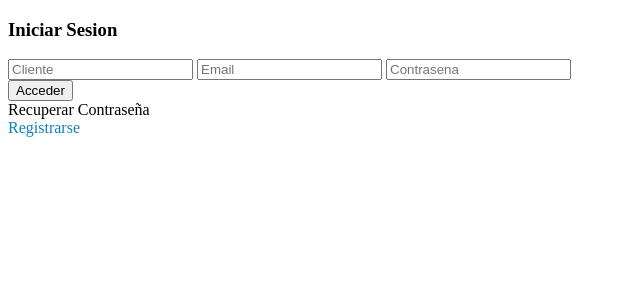
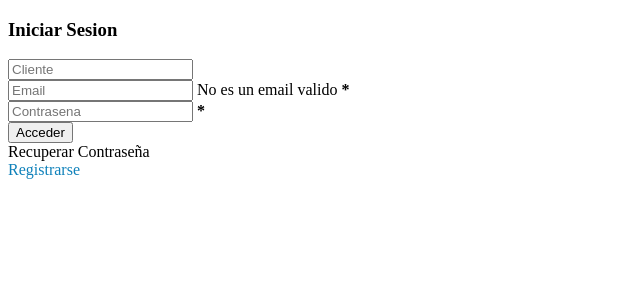
Before and after one commit to FrancoMosca/BSWeb, a PHP site: page /app/components/login/login.component.html in a window 1280 px wide. Shown: the top 300 px of the page, without its empty margins (0-640 px from the left). Run offline with PHP 8.4, Linux system fonts and the light colour scheme.

Commit message:
boton inactivo

```diff
--- a/src/app/components/dashboard/dashboard.component.css
+++ b/src/app/components/dashboard/dashboard.component.css
@@ -105,6 +105,12 @@
     cursor: pointer
 }
 
+.loginBox input[type="submit"][disabled] {
+    background-color: #0f81ba5b;
+    cursor: default;
+}
+
+
 .loginBox a{
     color: #636464;
     font-size: 14px;
--- a/src/app/components/forgotten-password/forgotten-password.component.css
+++ b/src/app/components/forgotten-password/forgotten-password.component.css
@@ -105,6 +105,11 @@
     cursor: pointer
 }
 
+.loginBox input[type="submit"][disabled] {
+    background-color: #0f81ba5b;
+    cursor: default;
+}
+
 .loginBox a{
     color: #636464;
     font-size: 14px;
--- a/src/app/components/login/login.component.css
+++ b/src/app/components/login/login.component.css
@@ -105,6 +105,11 @@
     cursor: pointer
 }
 
+.loginBox input[type="submit"][disabled] {
+    background-color: #0f81ba5b;
+    cursor: default;
+}
+
 .loginBox a{
     color: #636464;
     font-size: 14px;
--- a/src/app/components/login/login.component.html
+++ b/src/app/components/login/login.component.html
@@ -2,14 +2,27 @@
 <div class="loginBox">
   <h3>Iniciar Sesion</h3>
   <form (ngSubmit)="login()" [formGroup]="userLogin">
-      <div class="inputBox">
+    <div class="form-group">
       <input id="clientId" formControlName="clientsId" type="text" name="clientsId" placeholder="Cliente">
+    </div>
+    <div class="form-group">
       <input id="uname" formControlName="email" type="text" name="Username" placeholder="Email">
-        <input id="pass" formControlName="password"type="password" name="Password" placeholder="Contrasena">
+      <span *ngIf="userLogin.get('email')?.hasError('email') && userLogin.get('email')?.touched" class="text-danger labelError">
+        No es un email valido
+      </span>
+      <span *ngIf="userLogin.get('email')?.hasError('required') && userLogin.get('email')?.touched" class="text-danger labelError">
+        <strong>*</strong>
+      </span>
+    </div>
+    <div class="form-group">
+      <input id="pass" formControlName="password" type="password" name="Password" placeholder="Contrasena">
+      <span *ngIf="userLogin.get('password')?.hasError('required') && userLogin.get('password')?.touched" class="text-danger labelError">
+        <strong>*</strong>
+      </span>
     </div>
     <input type="submit" [disabled]="userLogin.invalid" name="" value="Acceder">
   </form>
-    <a routerLink="/dashboard">Recuperar Contraseña<br> </a>
+  <a routerLink="/forgotten-password">Recuperar Contraseña<br> </a>
   <div class="text-center">
     <a routerLink="/register" style="color: #0f81ba;">Registrarse</a>
   </div>
--- a/src/app/components/register/register.component.css
+++ b/src/app/components/register/register.component.css
@@ -105,6 +105,12 @@
     cursor: pointer
 }
 
+.loginBox input[type="submit"][disabled] {
+    background-color: #0f81ba5b;
+    cursor: default;
+}
+
+
 .loginBox a{
     color: #636464;
     font-size: 14px;
--- a/src/styles.css
+++ b/src/styles.css
@@ -5,3 +5,7 @@
     /* background-color: transparent!important; */
     background-color: #5e5e5e!important;
    }
+
+.labelError{
+    margin-left: 5px;
+}
```
Also changed, not shown: src/app/components/register/register.component.html (+16 -5 lines), src/app/components/register/register.component.ts (+15 -6 lines). Lines whose indentation alone changed are shown as unchanged.
